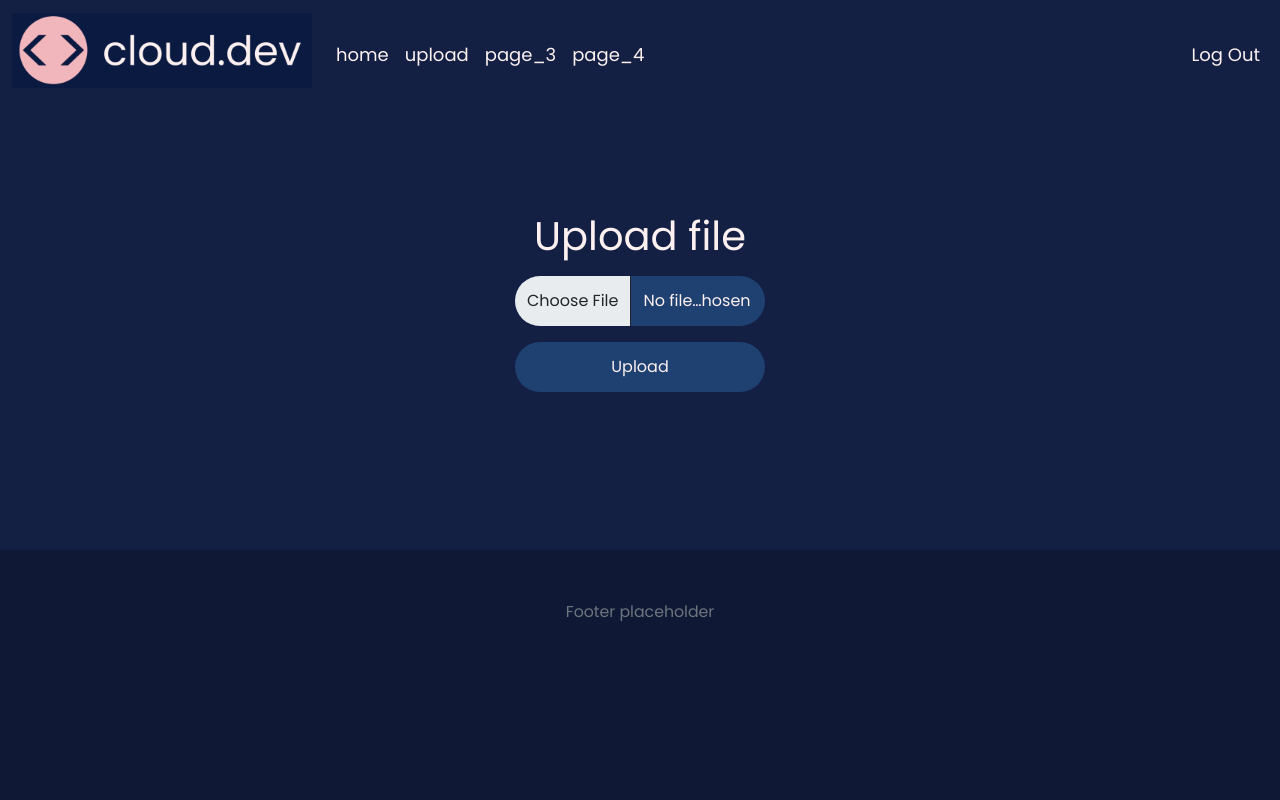
After one commit to nobbmaestro/cloud-storage, a Flask app: page /upload in a window 1280 px wide. The commit adds this page. Run offline with Flask 3, Linux system fonts and the light colour scheme; a user stored in the database is signed in.

Commit message:
Add upload template

```diff
--- a/cloud_storage/static/styles.css
+++ b/cloud_storage/static/styles.css
@@ -39,11 +39,6 @@ nav .nav-link:hover {
     margin-top: auto;
 }
 
-.table {
-    color: #fdf0f0;
-    background-color: #1f4172;
-}
-
 .form-control {
     color: #fdf0f0;
     background-color: #1f4172;
@@ -52,7 +47,9 @@ nav .nav-link:hover {
     width: 250px;
     height: 50px;
 }
-
+.form-control::file-selector-button {
+    height: 50px;
+}
 .form-control:focus {
     color: #fdf0f0;
     background-color: #1f4172;
--- a/cloud_storage/templates/layout.html
+++ b/cloud_storage/templates/layout.html
@@ -49,10 +49,10 @@
                     {% if session["user_id"] %}
                     <ul class="navbar-nav me-auto mt-2">
                         <li class="nav-item">
-                            <a class="nav-link" href="/">page_1</a>
+                            <a class="nav-link" href="/">home</a>
                         </li>
                         <li class="nav-item">
-                            <a class="nav-link" href="/">page_2</a>
+                            <a class="nav-link" href="/upload">upload</a>
                         </li>
                         <li class="nav-item">
                             <a class="nav-link" href="/">page_3</a>
--- /dev/null
+++ b/cloud_storage/templates/upload_file.html
@@ -0,0 +1,21 @@
+{% extends "layout.html" %}
+
+{% block title %}Upload file{% endblock %}
+
+{% block main %}
+    <div class="mb-5">
+        <div class="mb-5">
+            <div class="mb-3">
+                <h1>Upload file</h1>
+            </div>
+            <form action="/upload" method=post enctype=multipart/form-data>
+                <div class="mb-3">
+                    <input class="form-control mx-auto text-center" type=file name=file>
+                </div>
+                <div class="mb-3">
+                    <input class="form-control mx-auto text-center" type=submit value=Upload>
+                </div>
+            </form>
+        </div>
+    </div>
+{% endblock %}
```
